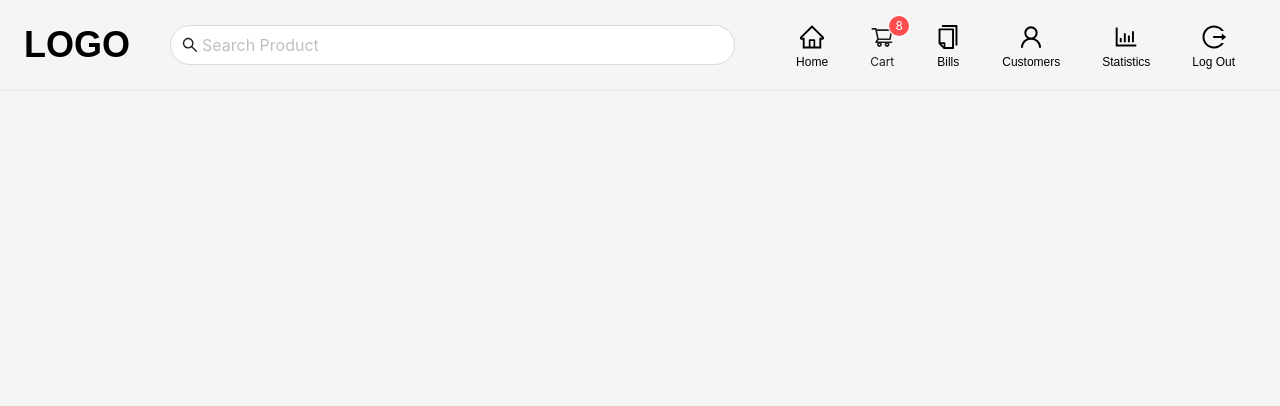
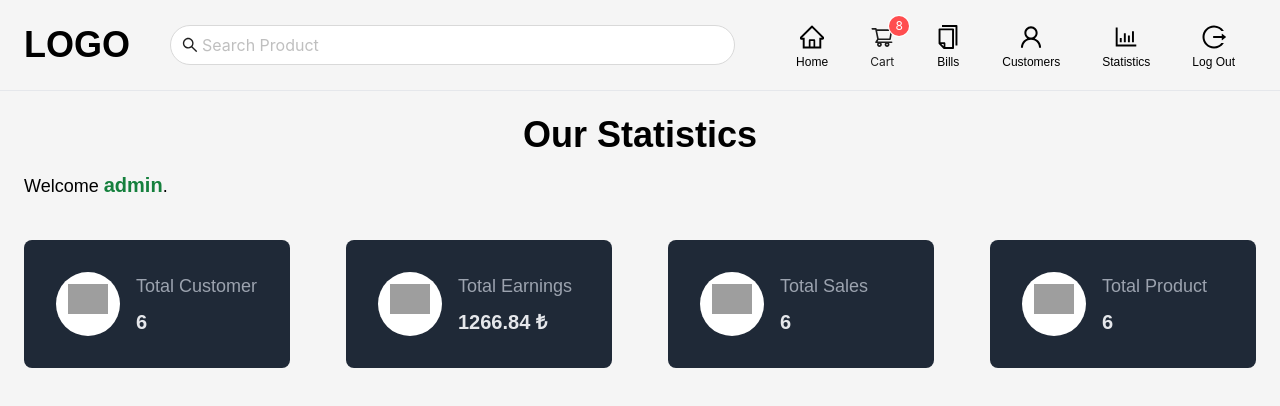
Before and after one commit to MehmethanDoru/pos_system, a React (Create React App) app in the folder client/: page /statistics in a window 1280 px wide. Shown: the top 406 px of the page. Built offline with nearby package versions, Linux system fonts and the light colour scheme; grey boxes are pictures that could not be loaded.

Commit message:
completed statistics page

```diff
--- a/client/package.json
+++ b/client/package.json
@@ -3,6 +3,7 @@
   "version": "0.1.0",
   "private": true,
   "dependencies": {
+    "@ant-design/charts": "^2.1.2",
     "@testing-library/jest-dom": "^5.17.0",
     "@testing-library/react": "^13.4.0",
     "@testing-library/user-event": "^13.5.0",
--- a/client/src/App.jsx
+++ b/client/src/App.jsx
@@ -5,6 +5,7 @@ import StatisticsPage from "./pages/StatisticsPage";
 import CustomerPage from "./pages/CustomersPage";
 import BillsPage from "./pages/BillsPage";
 import Header from "./components/header/header";
+
 function App() {
   return (
     <BrowserRouter>
--- a/client/src/index.css
+++ b/client/src/index.css
@@ -24,4 +24,5 @@ body {
   body {
     overflow: hidden;
   }
+
 }
--- a/client/src/pages/StatisticsPage.jsx
+++ b/client/src/pages/StatisticsPage.jsx
@@ -1,11 +1,114 @@
-import React from 'react'
+import React from 'react';
+import ReactDOM from 'react-dom';
+import { Area, Pie } from "@ant-design/plots";
 
 const StatisticsPage = () => {
+  const config = {
+    data: {
+      type: 'fetch',
+      value: 'https://assets.antv.antgroup.com/g2/aapl.json',
+    },
+    xField: (d) => new Date(d.date),
+    yField: 'close',
+  };
+  const config2 = {
+    data: [
+      { type: '分类一', value: 27 },
+      { type: '分类二', value: 25 },
+      { type: '分类三', value: 18 },
+      { type: '分类四', value: 15 },
+      { type: '分类五', value: 10 },
+      { type: '其他', value: 5 },
+    ],
+    angleField: 'value',
+    colorField: 'type',
+    label: {
+      text: 'value',
+      style: {
+        fontWeight: 'bold',
+      },
+    },
+    legend: {
+      color: {
+        title: false,
+        position: 'right',
+        rowPadding: 5,
+      },
+    },
+  };
+
   return (
-    <div>
+    <div className='statisticsPage overflow-auto'>
+      <div className="px-6 overflow-auto ">
+        <h1 className="text-4xl font-bold text-center mb-4">Our Statistics</h1>
+        <div>
+          <h2 className="text-lg">
+            Welcome{" "}
+            <span className="text-green-700 font-bold text-xl">admin</span>.
+          </h2>
+          <div className="analysis md:grid md:grid-cols-4 grid-cols-1 md:gap-14">
+          <div className="statistic-cards my-10">
+            <div className="card-item bg-gray-800 p-8 rounded-lg">
+              <div className="flex gap-x-4">
+                <div className="rounded-full bg-white w-16 h-16 p-3">
+                  <img src="https://upload.wikimedia.org/wikipedia/commons/thumb/9/96/User_icon-cp.png/1200px-User_icon-cp.png" alt="" />
+                </div>
+                <div className="text-white">
+                  <p className="mb-2 text-lg font-medium text-gray-400">Total Customer</p>
+                  <p className="text-xl font-semibold text-gray-200">6</p>
+                </div>
+              </div>
+            </div>
+          </div><div className="statistic-cards my-10">
+            <div className="card-item bg-gray-800 p-8 rounded-lg">
+              <div className="flex gap-x-4">
+                <div className="rounded-full bg-white w-16 h-16 p-3">
+                  <img src="https://cdn-icons-png.flaticon.com/512/5303/5303805.png" alt="" />
+                </div>
+                <div className="text-white">
+                  <p className="mb-2 text-lg font-medium text-gray-400">Total Earnings</p>
+                  <p className="text-xl font-semibold text-gray-200">1266.84 ₺</p>
+                </div>
+              </div>
+            </div>
+          </div><div className="statistic-cards my-10">
+            <div className="card-item bg-gray-800 p-8 rounded-lg">
+              <div className="flex gap-x-4">
+                <div className="rounded-full bg-white w-16 h-16 p-3">
+                  <img src="https://cdn-icons-png.flaticon.com/512/1389/1389181.png" alt="" />
+                </div>
+                <div className="text-white">
+                  <p className="mb-2 text-lg font-medium text-gray-400">Total Sales</p>
+                  <p className="text-xl font-semibold text-gray-200">6</p>
+                </div>
+              </div>
+            </div>
+          </div><div className="statistic-cards my-10">
+            <div className="card-item bg-gray-800 p-8 rounded-lg">
+              <div className="flex gap-x-4">
+                <div className="rounded-full bg-white w-16 h-16 p-3">
+                  <img src="https://cdn-icons-png.flaticon.com/512/9096/9096015.png" alt="" />
+                </div>
+                <div className="text-white">
+                  <p className="mb-2 text-lg font-medium text-gray-400">Total Product</p>
+                  <p className="text-xl font-semibold text-gray-200">6</p>
+                </div>
+              </div>
+            </div>
+          </div>
+          </div>
+          <div className="flex flex-col md:grid md:grid-cols-2 justify-between  ">
+            <div className='h-72'>
+              <Area {...config} />
+            </div>
+            <div className='h-72'>
+              <Pie {...config2} />
+            </div>
+          </div>
+        </div>
+      </div>
+    </div>
+  );
+};
 
-    </div>
-  )
-}
-
-export default StatisticsPage
+export default StatisticsPage;
```
Also changed, not shown: 1 other file (tests, documents, lock files or other folders).
